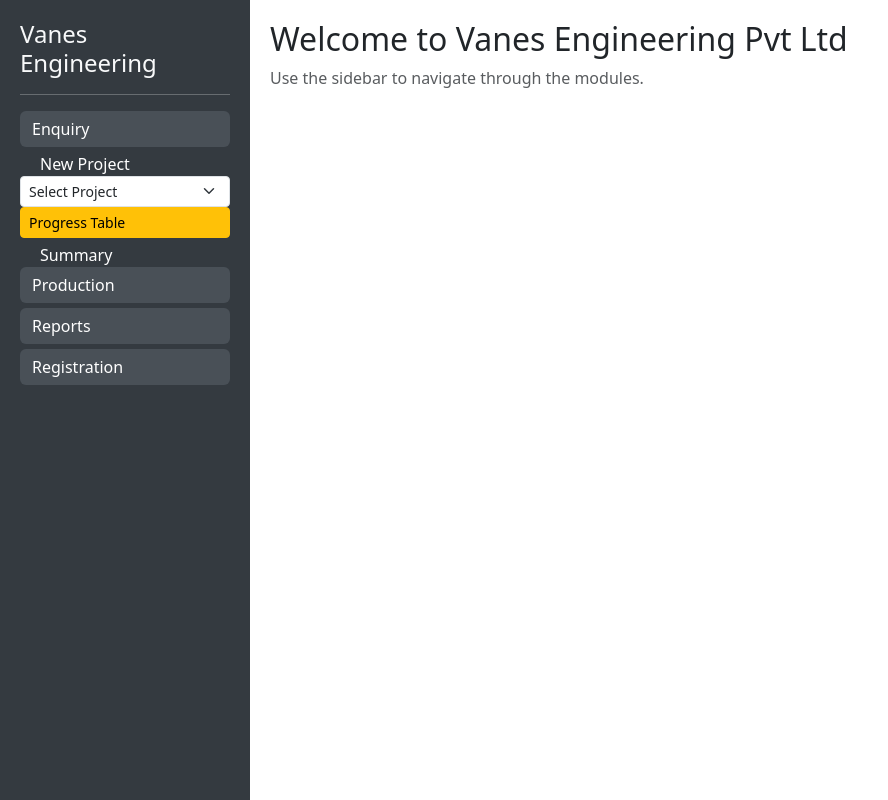
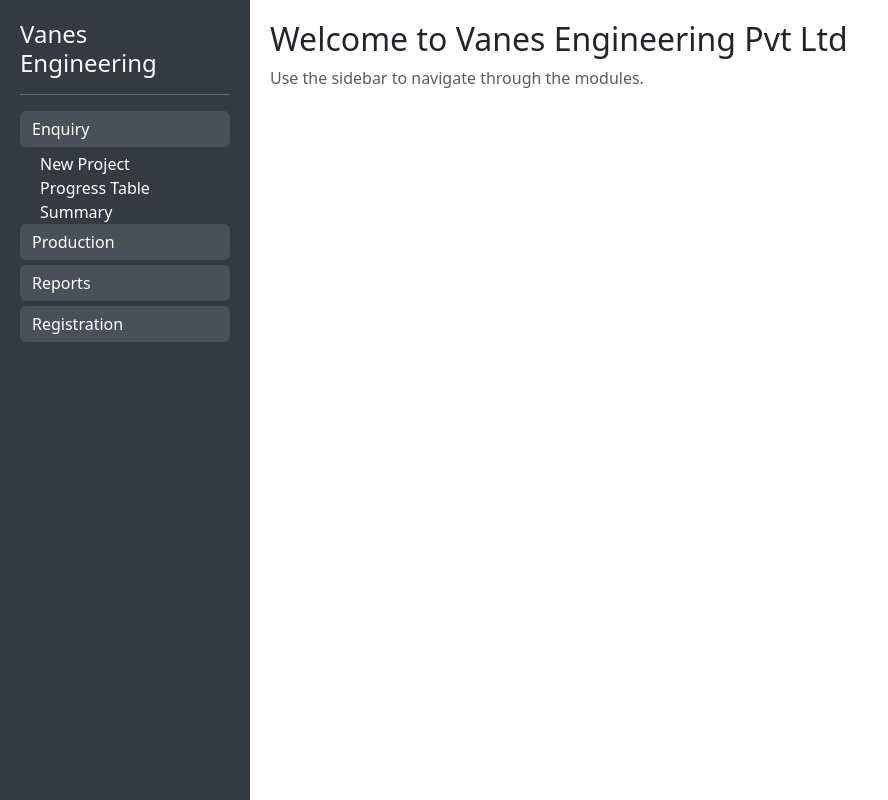
Before and after one commit to dudetech-web/Vanesengineering.com, a Flask app: page /dashboard in a window 1280 px wide, after a click on "Enquiry". Shown: the whole page, without its empty margins (0-888 px from the left). Run offline with Flask 3, Linux system fonts and the light colour scheme; parts of the project's set-up code (start-up, migrations or seed data) failed here and were passed over.

Commit message:
Update dashboard.html

```diff
--- a/templates/dashboard.html
+++ b/templates/dashboard.html
@@ -57,15 +57,7 @@
         </button>
         <div class="collapse" id="enquiryMenu">
             <a href="{{ url_for('new_project') }}" class="nav-link">New Project</a>
-            <form action="{{ url_for('view_progress') }}" method="GET">
-    <select name="project_id" class="form-select form-select-sm me-2" required>
-        <option value="">Select Project</option>
-        {% for proj in projects %}
-        <option value="{{ proj.id }}">{{ proj.enquiry_id }} - {{ proj.quotation }}</option>
-        {% endfor %}
-    </select>
-    <button type="submit" class="btn btn-sm btn-warning">Progress Table</button>
-            </form>
+            <a href="{{ url_for('view_progress') }}" class="nav-link">Progress Table</a>
             <a href="#" class="nav-link disabled">Summary</a>
         </div>
 
```
